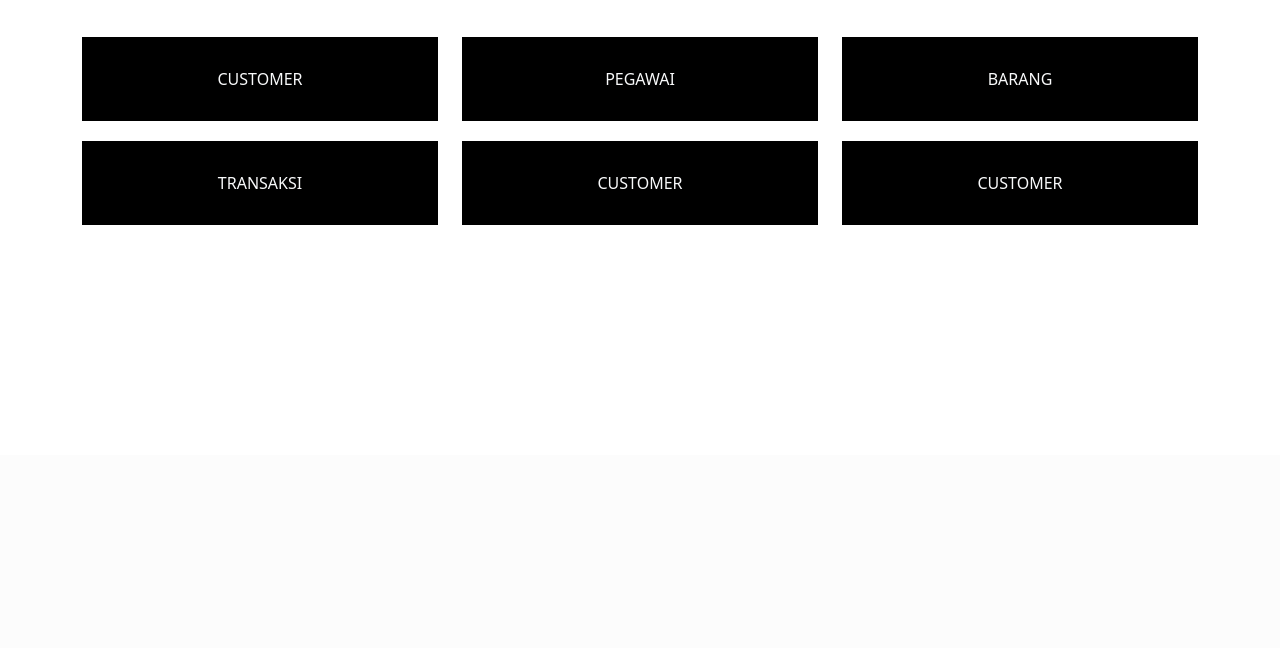
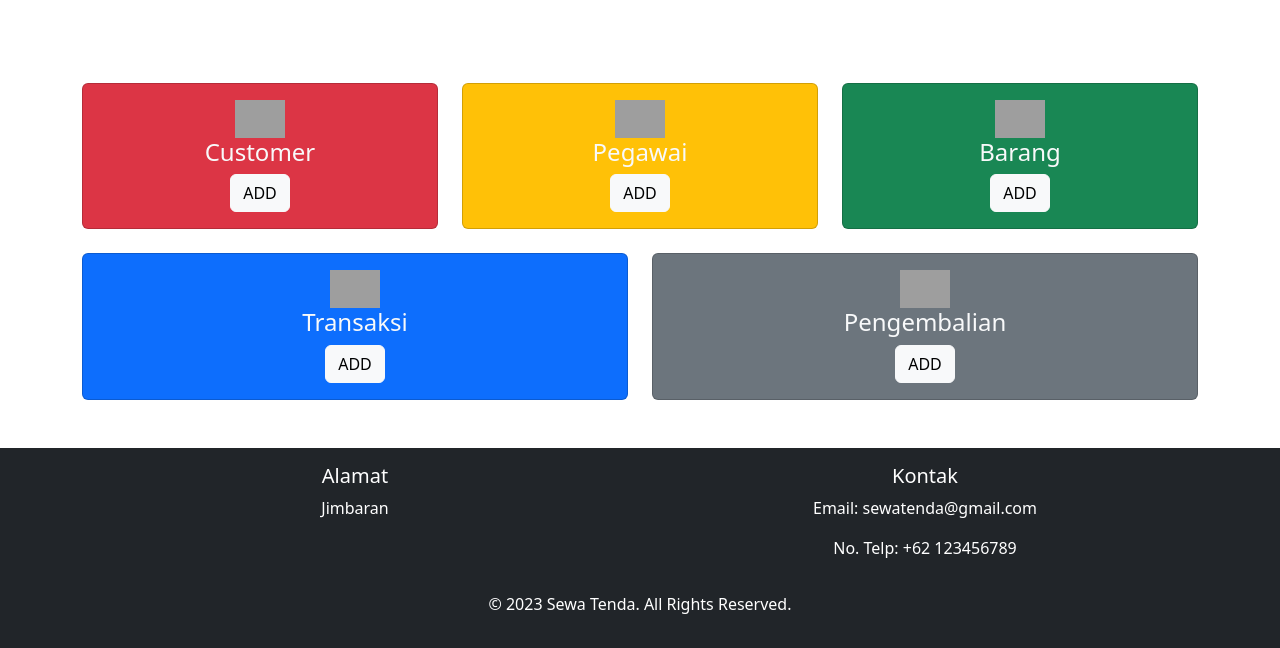
Before and after one commit to madeseptino/tubesToolTI, a PHP site: page / in a window 1280 px wide. Shown: the part 345-993 px from the top of the page. Before the commit the page ends 570 px from the top, so only its background shows below. Run offline with PHP 8.4, Linux system fonts and the light colour scheme; grey boxes are pictures that could not be loaded.

Commit message:
kolom baru + footer.php

```diff
--- a/index.php
+++ b/index.php
@@ -36,7 +36,7 @@
         <div class="container">
             <a class="navbar-brand" href="#">
                 <img src="Tubes.png" class="brand" alt="">
-                <a href="#" class="contactUs">Contact Us</a>
+                <a href="#" class="no-decoration contactUs">Contact Us</a>
             </a>
         </div>
     </nav>
@@ -44,31 +44,77 @@
         <img src="pp.png" alt="" width="100px" class=" rounded-circle">
         <h5 class="mt-3">Your Name</h5>
     </section>
+
+<section class="p-5">
     <div class="container mt-5">
-        <div class="row">
-        <div class="col-md-6 col-lg-3 col-xl-4">
-            <div class="box text-light"><a href="" class="no-decoration text-light">CUSTOMER</a></div>
-        </div>
-        <div class="col-md-6 col-lg-3 col-xl-4">
-            <div class="box text-light"><a href="" class="no-decoration text-light">PEGAWAI</a></div>
-        </div>
-        <div class="col-md-6 col-lg-3 col-xl-4">
-            <div class="box text-light"><a href="" class="no-decoration text-light">BARANG</a></div>
-        </div>
-        <div class="col-md-6 col-lg-3 col-xl-4">
-            <div class="box text-light"><a href="" class="no-decoration text-light">TRANSAKSI</a></div>
-        </div>
-        <div class="col-md-6 col-lg-3 col-xl-4">
-            <div class="box text-light"><a href="" class="no-decoration text-light">CUSTOMER</a></div>
-        </div>
-        <div class="col-md-6 col-lg-3 col-xl-4">
-            <div class="box text-light"><a href="" class="no-decoration text-light">CUSTOMER</a></div>
+        <div class="row text-center g-4">
+                <div class="col-md-6 col-lg-3 col-xl-4">
+                    <div class="card bg-danger text-light">
+                        <div class="card-body text-centre">
+                            <img src="cst.png" width="50px">
+                            <h4 class="card-tittle mb-2">Customer</h4>
+                            <a href="" class="no-decoration btn btn-light">ADD</a>
+                        </div>
+                    </div>
+                </div>
+                <div class="col-md-6 col-lg-3 col-xl-4">
+                    <div class="card bg-warning text-light">
+                        <div class="card-body text-centre">
+                            <img src="pgw.png" width="50px">
+                            <h4 class="card-tittle mb-2">Pegawai</h4>
+                            <a href="" class="no-decoration btn btn-light">ADD</a>
+                        </div>
+                    </div>
+                </div>
+                <div class="col-md-6 col-lg-3 col-xl-4">
+                    <div class="card bg-success text-light">
+                        <div class="card-body text-centre">
+                            <img src="brg.png" width="50px">
+                            <h4 class="card-tittle mb-2">Barang</h4>
+                            <a href="" class="no-decoration btn btn-light">ADD</a>
+                        </div>
+                    </div>
+                </div>
+                <div class="col-md-6 col-lg-3 col-xl-6">
+                    <div class="card bg-primary text-light">
+                        <div class="card-body text-centre">
+                            <img src="trk.png" width="50px">
+                            <h4 class="card-tittle mb-2">Transaksi</h4>
+                            <a href="" class="no-decoration btn btn-light">ADD</a>
+                        </div>
+                    </div>
+                </div>
+                <div class="col-md-6 col-lg-3 col-xl-6">
+                    <div class="card bg-secondary text-light">
+                        <div class="card-body text-centre">
+                            <img src="kmb.png" width="50px">
+                            <h4 class="card-tittle mb-2">Pengembalian</h4>
+                            <a href="" class="no-decoration btn btn-light">ADD</a>
+                        </div>
+                    </div>
+                </div>
         </div>
     </div>
-    </div>
+</section>
 
-    <script src="https://cdn.jsdelivr.net/npm/bootstrap@5.3.2/dist/js/bootstrap.bundle.min.js" integrity="sha384-C6RzsynM9kWDrMNeT87bh95OGNyZPhcTNXj1NW7RuBCsyN/o0jlpcV8Qyq46cDfL" crossorigin="anonymous"></script>
-    <script src="https://cdn.jsdelivr.net/npm/@popperjs/core@2.11.8/dist/umd/popper.min.js" integrity="sha384-I7E8VVD/ismYTF4hNIPjVp/Zjvgyol6VFvRkX/vR+Vc4jQkC+hVqc2pM8ODewa9r" crossorigin="anonymous"></script>
-    <script src="https://cdn.jsdelivr.net/npm/bootstrap@5.3.2/dist/js/bootstrap.min.js" integrity="sha384-BBtl+eGJRgqQAUMxJ7pMwbEyER4l1g+O15P+16Ep7Q9Q+zqX6gSbd85u4mG4QzX+" crossorigin="anonymous"></script>
+<footer class="bg-dark text-white text-center py-3">
+        <div class="container">
+            <div class="row">
+                <div class="col-md-6">
+                    <h5>Alamat</h5>
+                    <p>Jimbaran</p>
+                </div>
+                <div class="col-md-6">
+                    <h5>Kontak</h5>
+                    <p>Email: sewatenda@gmail.com</p>
+                    <p>No. Telp: +62 123456789</p>
+                </div>
+            </div>
+        </div>
+        <p class="mt-3">&copy; 2023 Sewa Tenda. All Rights Reserved.</p>
+    </footer>
+<script src="https://cdn.jsdelivr.net/npm/bootstrap@5.3.2/dist/js/bootstrap.bundle.min.js" integrity="sha384-C6RzsynM9kWDrMNeT87bh95OGNyZPhcTNXj1NW7RuBCsyN/o0jlpcV8Qyq46cDfL" crossorigin="anonymous"></script>
+<script src="https://cdn.jsdelivr.net/npm/@popperjs/core@2.11.8/dist/umd/popper.min.js" integrity="sha384-I7E8VVD/ismYTF4hNIPjVp/Zjvgyol6VFvRkX/vR+Vc4jQkC+hVqc2pM8ODewa9r" crossorigin="anonymous"></script>
+<script src="https://cdn.jsdelivr.net/npm/bootstrap@5.3.2/dist/js/bootstrap.min.js" integrity="sha384-BBtl+eGJRgqQAUMxJ7pMwbEyER4l1g+O15P+16Ep7Q9Q+zqX6gSbd85u4mG4QzX+" crossorigin="anonymous"></script>
 </body>
 </html>
```
